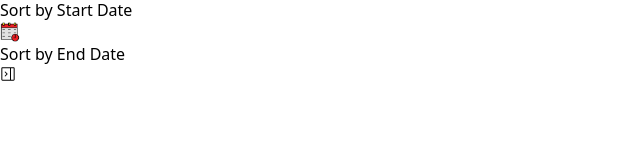
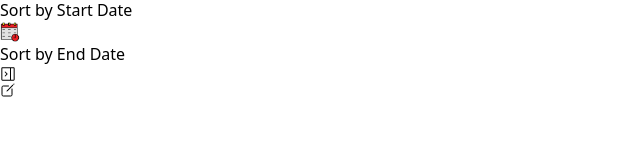
Before and after one commit to tugcan-kartal/dailyorganizer-client, a Next.js app: page /tasks in a window 1280 px wide. Both pictures are taken after a click on the element 640 px from the left and 8 px from the top of the page. Shown: the part 142-298 px from the top of the page, without its empty margins (0-640 px from the left). Built offline with nearby package versions, Linux system fonts and the light colour scheme.

Commit message:
sidebar fixed

```diff
--- a/src/app/components/sideBar.tsx
+++ b/src/app/components/sideBar.tsx
@@ -7,6 +7,7 @@ import EndDateBar from "@/../public/assets/sidebar-images/end-date.png";
 import { GoSidebarExpand } from "react-icons/go";
 import { GoSidebarCollapse } from "react-icons/go";
 import { IoCreateOutline } from "react-icons/io5";
+import { CiViewList } from "react-icons/ci";
 
 
 interface SideBarProps {
@@ -30,7 +31,7 @@ const SideBar: React.FC<SideBarProps> = ({ isAddTask,setIsAddTask,isSideBar,setI
                     </div>
 
                     <div onClick={()=>setIsAddTask(!isAddTask)} className="text-2xl cursor-pointer">
-                        <IoCreateOutline />
+                        {!isAddTask ? <IoCreateOutline /> : <CiViewList />}
                     </div>
                 </div>
 
--- a/src/app/components/taskAddForm.tsx
+++ b/src/app/components/taskAddForm.tsx
@@ -18,6 +18,9 @@ import FoodCat from "@/../public/assets/category-images/food.png";
 import EnvironmentCat from "@/../public/assets/category-images/environment.png";
 import OtherCat from "@/../public/assets/category-images/other.png";
 import { borderPicker } from "./borderPicker";
+import { GoSidebarCollapse } from "react-icons/go";
+import { IoCreateOutline } from "react-icons/io5";
+import { CiViewList } from "react-icons/ci";
 
 const categoryImages: { [key: string]: string } = {
   technology: TechnologyCat.src,
@@ -36,7 +39,15 @@ const categoryImages: { [key: string]: string } = {
   other: OtherCat.src,
 };
 
-const TaskAddForm: React.FC<{fetchTasks: () => Promise<void>}> = ({ fetchTasks }) => {
+interface TaskAddProps{
+  isSideBar: boolean;
+  setIsSiteBar: React.Dispatch<React.SetStateAction<boolean>>;
+  isAddTask: boolean;
+  setIsAddTask: React.Dispatch<React.SetStateAction<boolean>>;
+  fetchTasks: () => Promise<void>
+}
+
+const TaskAddForm: React.FC<TaskAddProps> = ({ isSideBar,setIsSiteBar,isAddTask,setIsAddTask,fetchTasks }) => {
   const [taskToAdd, setTaskToAdd] = useState({
     title: "",
     description: "",
@@ -95,7 +106,22 @@ const TaskAddForm: React.FC<{fetchTasks: () => Promise<void>}> = ({ fetchTasks }
   }, [selectedCategory]);
 
   return (
-    <div className="flex justify-center items-center min-h-screen bg-gray-100">
+    <div className="h-screen bg-gray-50">
+      {/* Sidebar kapalıyken çıkan sol üstteki butonlar slide aç ve yeni task oluştur butonları */}
+      <div className="pt-4 pl-5">
+        {!isSideBar &&
+          <div className="flex gap-x-4">
+            <div onClick={()=>setIsSiteBar(!isSideBar)} className="text-2xl cursor-pointer">
+              <GoSidebarCollapse />
+            </div>
+            <div onClick={()=>setIsAddTask(!isAddTask)} className="text-2xl cursor-pointer">
+                {!isAddTask ? <IoCreateOutline /> : <CiViewList />}
+            </div>
+          </div>
+        }
+      </div>
+
+      <div className="flex justify-center items-center mt-[15vh]">
         <div
           className={`bg-white border-t-8 ${borderPicker(
             taskToAdd
@@ -216,6 +242,7 @@ const TaskAddForm: React.FC<{fetchTasks: () => Promise<void>}> = ({ fetchTasks }
           </form>
         </div>
       </div>
+    </div>
   );
 };
 
--- a/src/app/components/taskList.tsx
+++ b/src/app/components/taskList.tsx
@@ -4,14 +4,21 @@ import { saveTaskOrder } from "../api/taskService";
 import TaskItem from "./taskItem";
 import { closestCorners, DndContext, DragOverlay } from "@dnd-kit/core";
 import { Task } from "../tasks/page";
+import { GoSidebarCollapse } from "react-icons/go";
+import { IoCreateOutline } from "react-icons/io5";
+import { CiViewList } from "react-icons/ci";
 
 interface TaskListProps {
   tasks: Task[];
   setTasks: React.Dispatch<React.SetStateAction<Task[]>>;
   fetchTasks: () => Promise<void>;
+  isSideBar: boolean;
+  setIsSiteBar: React.Dispatch<React.SetStateAction<boolean>>;
+  isAddTask: boolean;
+  setIsAddTask: React.Dispatch<React.SetStateAction<boolean>>;
 }
 
-const TaskList: React.FC<TaskListProps> = ({tasks,setTasks,fetchTasks}) => {
+const TaskList: React.FC<TaskListProps> = ({tasks,setTasks,fetchTasks,isSideBar,setIsSiteBar,isAddTask,setIsAddTask}) => {
 
   const [activeTask, setActiveTask] = useState<Task | null>(null); // Sürüklenen görev için olan state
 
@@ -51,6 +58,22 @@ const TaskList: React.FC<TaskListProps> = ({tasks,setTasks,fetchTasks}) => {
 
   return (
     <div>
+
+      {/* Sidebar kapalıyken çıkan sol üstteki butonlar slide aç ve yeni task oluştur butonları */}
+      <div className="ml-4">
+        {!isSideBar &&
+          <div className="flex gap-x-4 mt-[2vh]">
+            <div onClick={()=>setIsSiteBar(!isSideBar)} className="text-2xl cursor-pointer">
+              <GoSidebarCollapse />
+            </div>
+            <div onClick={()=>setIsAddTask(!isAddTask)} className="text-2xl cursor-pointer">
+              {!isAddTask ? <IoCreateOutline /> : <CiViewList />}
+            </div>
+          </div>
+        }
+      </div>
+
+      {/* Task Listin kendisi var tüm tasklar */}
       <div className="grid grid-cols-3 gap-6 py-[4vh] ml-[5vw]">
         <DndContext
           collisionDetection={closestCorners}
@@ -76,6 +99,7 @@ const TaskList: React.FC<TaskListProps> = ({tasks,setTasks,fetchTasks}) => {
           </DragOverlay>
         </DndContext>
       </div>
+
     </div>
   );
 };
--- a/src/app/tasks/page.tsx
+++ b/src/app/tasks/page.tsx
@@ -4,7 +4,6 @@ import TaskList from "../components/taskList";
 import TaskAddForm from "../components/taskAddForm";
 import { getUserTasks } from "../api/taskService";
 import SideBar from "../components/sideBar";
-import { GoSidebarCollapse } from "react-icons/go";
 
 export interface Task {
   _id: string;
@@ -57,17 +56,12 @@ const Tasks: React.FC=()=>{
             </div>
 
             <div className={` ${isSideBar ? "w-[85%]" : "w-[100%]"} bg-blue-100`}>
-              {/* Burası sidebar kapalı ise kapalıyken çıkan buton yani tekrar açmak için çıkarılan ikon yeri üstte de sidebarın açık olup olmamasına göre slider şekliyle kapatıyor veya açıyor isSideBar özelliğine göre */}
-              {!isSideBar &&
-                <div>
-                  <GoSidebarCollapse onClick={()=>setIsSiteBar(!isSideBar)} className="text-2xl cursor-pointer ml-5"/>
-                </div>
-              }
+
               {/* Burada ise eğer isAddTask açıksa yani task ekleme isteniyorsa o çıkıyor yoksa task listesi geliyor */}
               {!isAddTask ?
-                <TaskList tasks={tasks} setTasks={setTasks} fetchTasks={fetchTasks}/>
+                <TaskList isAddTask={isAddTask} setIsAddTask={setIsAddTask} isSideBar={isSideBar} setIsSiteBar={setIsSiteBar} tasks={tasks} setTasks={setTasks} fetchTasks={fetchTasks}/>
                 :
-                <TaskAddForm fetchTasks={fetchTasks}/>
+                <TaskAddForm isAddTask={isAddTask} setIsAddTask={setIsAddTask} isSideBar={isSideBar} setIsSiteBar={setIsSiteBar} fetchTasks={fetchTasks}/>
               }
             </div>
 
```
Lines whose indentation alone changed are shown as unchanged.
